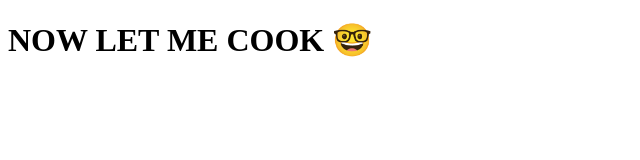
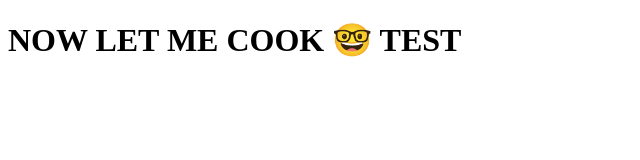
Before and after one commit to CBT0day/Site-web, a plain HTML site: page index.html in a window 1280 px wide. Shown: the whole page, without its empty margins (0-640 px from the left). Drawn offline with Linux system fonts and the light colour scheme.

Commit message:
maj TEST

```diff
--- a/index.html
+++ b/index.html
@@ -4,6 +4,6 @@
   <title>WEB TEST</title>
 </head>
 <body>
-  <h1>NOW LET ME COOK 🤓</h1>
+  <h1>NOW LET ME COOK 🤓 TEST </h1>
 </body>
 </html>
```
